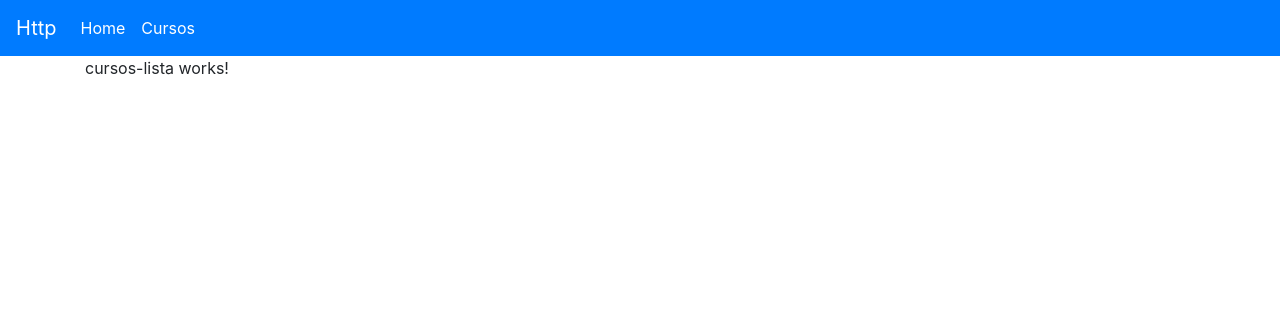
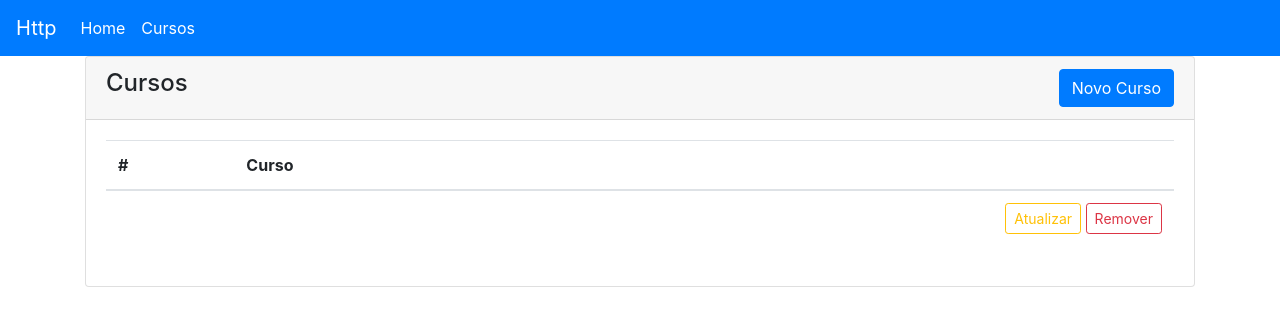
Before and after one commit to Erickrio/angular8, an Angular app in the folder requests-http/: page /cursos in a window 1280 px wide. Shown: the top 326 px of the page. Built offline with nearby package versions, Linux system fonts and the light colour scheme.

Commit message:
espaço entre botões no fomulario html ou no ts

```diff
--- a/requests-http/src/app/cursos/cursos-lista/cursos-lista.component.html
+++ b/requests-http/src/app/cursos/cursos-lista/cursos-lista.component.html
@@ -1 +1,44 @@
-<p>cursos-lista works!</p>
+<div class="card">
+  <div class="card-header">
+    <div class="float-left">
+      <h4>Cursos</h4>
+    </div>
+    <div class="float-right">
+      <button type="button" class="btn btn-primary" [routerLink]="['novo']">Novo Curso</button>
+    </div>
+  </div>
+  <div class="card-body">
+    <table class="table table-hover">
+      <thead>
+        <tr>
+          <th>#</th>
+          <th>Curso</th>
+          <th></th>
+        </tr>
+      </thead>
+      <tbody>
+        <tr>
+          <td></td>
+          <td></td>
+          <td>
+            <span class="float-right">
+                <button class="btn btn-outline-warning mb-1 btn-sm">
+                    Atualizar
+                  </button>
+                  {{ ' ' }} <!--opção 1 : Espaço entre botões -->
+                  <button class="btn btn-outline-danger mb-1 btn-sm">
+                    Remover
+                  </button>
+            </span>
+          </td>
+        </tr>
+      </tbody>
+    </table>
+
+    <!-- <ng-template #loading>
+      <span>Carregando Cursos...</span>
+    </ng-template> -->
+
+
+  </div>
+</div>
--- a/requests-http/src/app/cursos/cursos-lista/cursos-lista.component.ts
+++ b/requests-http/src/app/cursos/cursos-lista/cursos-lista.component.ts
@@ -3,7 +3,8 @@
 @Component({
   selector: 'app-cursos-lista',
   templateUrl: './cursos-lista.component.html',
-  styleUrls: ['./cursos-lista.component.scss']
+  styleUrls: ['./cursos-lista.component.scss'],
+  preserveWhitespaces: true // Opção 2 - Espaço entre botoes
 })
 export class CursosListaComponent implements OnInit {
 
```
Also changed, not shown: 1 other file (tests, documents, lock files or other folders).
